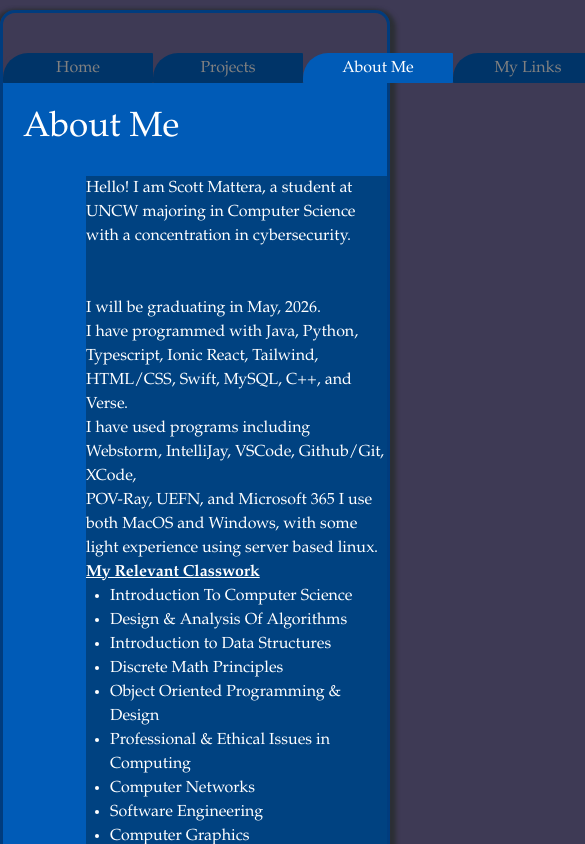
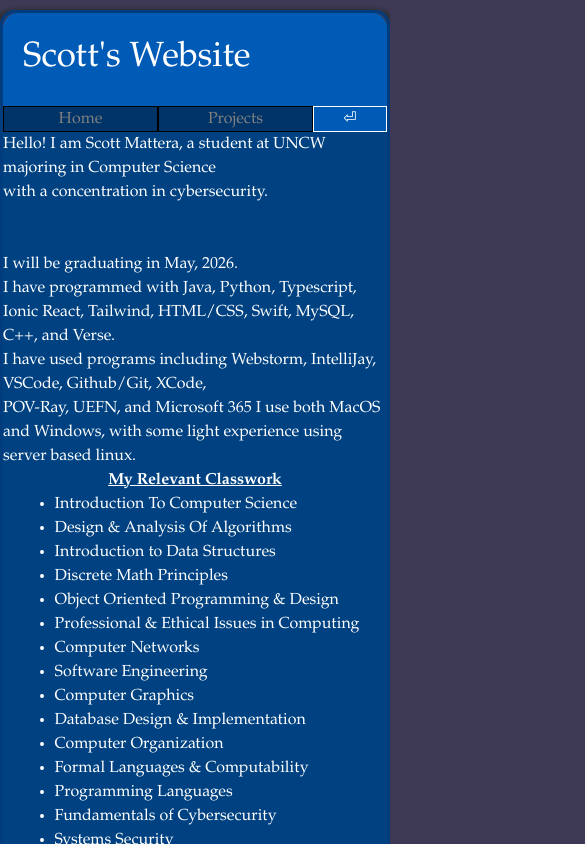
Before and after one commit to scottm213/scottmattera.net, a SvelteKit app: page /about in a window 390 px wide. Shown: the top 844 px of the page, 585 px wide, since content can reach past the window. Built offline with nearby package versions, Linux system fonts and the light colour scheme.

Commit message:
update mobile buttons

```diff
--- a/src/routes/about/+page.svelte
+++ b/src/routes/about/+page.svelte
@@ -1,9 +1,13 @@
 <script>
     import Tabs from "../tabs.svelte";
+    import MediaQuery from "../MediaQuery.svelte";
+    import MobileTabs from "../mobileTabs.svelte";
 </script>
 
 <title>Scott's Site - About Me</title>
 
+<MediaQuery query="(min-width: 758px)" let:matches>
+    {#if matches}
     <div class="test">
 
     <Tabs />
@@ -44,3 +48,45 @@
         </div>
     </div>
     </div>
+        {/if}
+</MediaQuery>
+
+<MediaQuery query="(max-width: 758px)" let:matches>
+    {#if matches}
+        <header class="flex rounded-t-[15px]"> <h2>Scott's Website</h2> </header>
+        <MobileTabs></MobileTabs>
+        <div class="bg-[#004281] flex flex-col items-center justify-center">
+            <p>Hello! I am Scott Mattera, a student at UNCW majoring in Computer Science <br> with a
+                concentration in cybersecurity.</p> <br> <br>
+            <p>I will be graduating in May, 2026. <br>
+                I have programmed with Java, Python, Typescript, Ionic React, Tailwind, HTML/CSS, Swift, MySQL, C++, and Verse. <br>
+                I have used programs including Webstorm, IntelliJay, VSCode, Github/Git, XCode, <br>
+                POV-Ray, UEFN, and Microsoft 365
+                I use both MacOS and Windows, with some light experience using server based linux.</p>
+            <h2 class="underline font-bold">My Relevant Classwork</h2>
+            <ul class="list-disc pl-6">
+                <li>Introduction To Computer Science</li>
+                <li>Design & Analysis Of Algorithms</li>
+                <li>Introduction to Data Structures</li>
+                <li>Discrete Math Principles</li>
+                <li>Object Oriented Programming & Design</li>
+                <li>Professional & Ethical Issues in Computing</li>
+                <li>Computer Networks</li>
+                <li>Software Engineering</li>
+                <li>Computer Graphics</li>
+                <li>Database Design & Implementation</li>
+                <li>Computer Organization</li>
+                <li>Formal Languages & Computability</li>
+                <li>Programming Languages</li>
+                <li>Fundamentals of Cybersecurity</li>
+                <li>Systems Security</li>
+                <li>Cyber Operations</li>
+                <li>Malware Analysis</li>
+                <li>Applied Software Security</li>
+                <li>Security Tools Engineering</li>
+            </ul>
+
+
+        </div>
+    {/if}
+</MediaQuery>
--- a/src/routes/mobileTabs.svelte
+++ b/src/routes/mobileTabs.svelte
@@ -3,7 +3,10 @@
 
     import "../app.css";
     function getCurrentPage(hrefItem:String){
+        let basePages = ["/", "/work"];
         if (page.url.pathname === hrefItem){
+            return " button1mobile w-[100%]  border border-solid border-white  ";
+        } else if (!basePages.includes(page.url.pathname) && hrefItem === "/side"){
             return " button1mobile w-[100%]  border border-solid border-white  ";
         }
         return " button2mobile  w-[100%] border border-solid border-black ";
@@ -16,10 +19,9 @@
     <a href = "/work" class = "max-w-[342px] w-[100%]">
         <button class = {getCurrentPage("/work")} type="button">Projects</button> </a>
     <ul class = "max-w-[74px] w-[100%]">
-        <li><a href = "/" >
-            <button class = "button2mobile w-[100%] border border-solid border-black"
+        <li>
+            <button class = {getCurrentPage("/side")}
                     type="button">&#9166;</button>
-        </a>
 
 
             <ul class = "max-w-[74px] w-[100%]">
```
Lines whose indentation alone changed are shown as unchanged.
